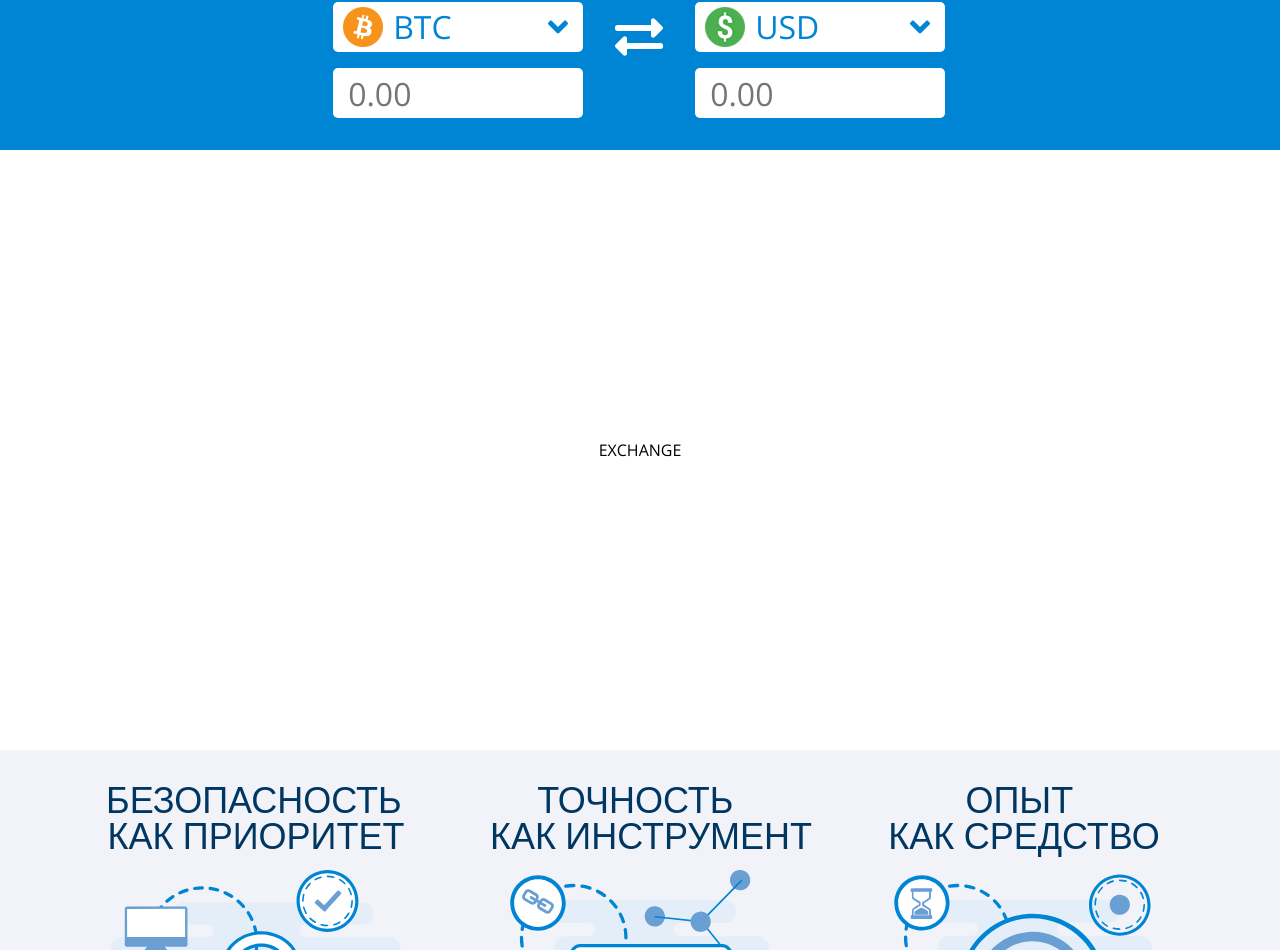
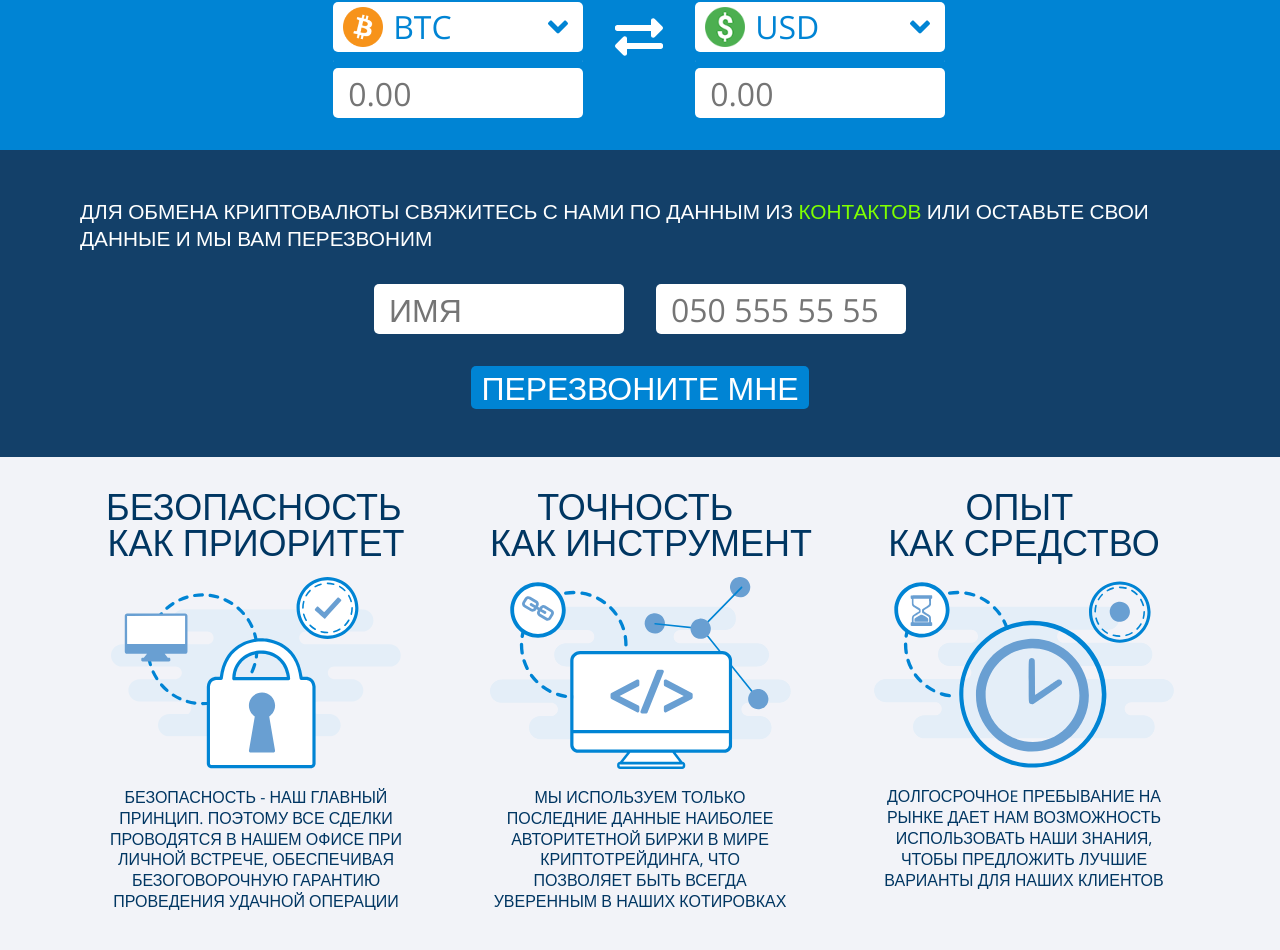
Before and after one commit to ZefirTheFear/crypto-exchange, a React (Create React App) app: page / in a window 1280 px wide. Shown: the part 725-1675 px from the top of the page. Built offline with nearby package versions, Linux system fonts and the light colour scheme; no server answers.

Commit message:
added exchange(design)

```diff
--- a/src/components/Calculator/Calculator.js
+++ b/src/components/Calculator/Calculator.js
@@ -183,6 +183,7 @@ const Calculator = () => {
                 type="number"
                 className="calculator__from-currency-input"
                 placeholder="0.00"
+                autoComplete="off"
                 onChange={showPriceTo}
               />
             </div>
@@ -228,6 +229,7 @@ const Calculator = () => {
                 type="number"
                 className="calculator__to-currency-input"
                 placeholder="0.00"
+                autoComplete="off"
                 onChange={showPriceFrom}
               />
             </div>
--- a/src/components/Contacts/Contacts.js
+++ b/src/components/Contacts/Contacts.js
@@ -27,7 +27,7 @@ const Contacts = () => {
       desc: "(055) 555-55-55"
     },
     {
-      title: "clock",
+      title: "schedule",
       icon: <FaClock />,
       desc: "Пн-Пт: 09-19, Сб-ВС: 10-18"
     }
@@ -41,7 +41,7 @@ const Contacts = () => {
           <div>
             {data.map(item => {
               return (
-                <div className="contacts__info-unit">
+                <div className="contacts__info-unit" key={item.title}>
                   <span className="contacts__info-unit-icon">{item.icon}</span>
                   <span key={item.title}>{item.desc}</span>
                 </div>
@@ -53,11 +53,8 @@ const Contacts = () => {
           <iframe
             src="https://www.google.com/maps/embed?pb=!1m18!1m12!1m3!1d1508.8242225705437!2d30.49815745039385!3d50.50570909930367!2m3!1f0!2f0!3f0!3m2!1i1024!2i768!4f13.1!3m3!1m2!1s0x40d4d35b3676fc77%3A0xd783ef0744b3ee80!2z0J7QsdC80LXQvSDQstCw0LvRjtGC!5e0!3m2!1sru!2sua!4v1579439381235!5m2!1sru!2sua"
             className="contacts__map-iframe"
-            // width="600"
-            // height="450"
-            frameborder="0"
-            // style={{ border: "0" }}
-            allowfullscreen=""
+            frameBorder="0"
+            allowFullScreen=""
             title="map"
           ></iframe>
         </div>
--- a/src/components/Exchange/Exchange.js
+++ b/src/components/Exchange/Exchange.js
@@ -1,9 +1,74 @@
-import React from "react";
+import React, { useState, useContext } from "react";
+
+import Context from "../../context";
 
 import "./Exchange.scss";
 
 const Exchange = () => {
-  return <section className="exchange">exchange</section>;
+  const context = useContext(Context);
+
+  const [name, setName] = useState("");
+  const [number, setNumber] = useState("");
+
+  const nameOnChange = e => {
+    setName(e.target.value);
+  };
+
+  const numberOnChange = e => {
+    setNumber(e.target.value);
+  };
+
+  const sendData = e => {
+    e.preventDefault();
+    console.log("name - " + name);
+    console.log("number - " + number);
+  };
+
+  const openSuccessModal = () => {
+    console.log("modal in progress");
+  };
+
+  return (
+    <section className="exchange">
+      <div className="exchange__inner">
+        <div className="exchange__desc">
+          для обмена криптовалюты свяжитесь с нами по данным из{" "}
+          <span
+            className="exchange__contact-link"
+            onClick={() => {
+              context.scrollTo(document.querySelector(".contacts"));
+            }}
+          >
+            контактов
+          </span>{" "}
+          или оставьте свои данные и мы вам перезвоним
+        </div>
+        <form className="exchange__form" onSubmit={sendData}>
+          <div>
+            <input
+              type="text"
+              className="exchange__input"
+              placeholder="имя"
+              autoComplete="off"
+              value={name}
+              onChange={nameOnChange}
+            />
+            <input
+              type="tel"
+              className="exchange__input"
+              placeholder="050 555 55 55"
+              autoComplete="off"
+              value={number}
+              onChange={numberOnChange}
+            />
+          </div>
+          <button type="submit" className="exchange__btn" onClick={openSuccessModal}>
+            перезвоните мне
+          </button>
+        </form>
+      </div>
+    </section>
+  );
 };
 
 export default Exchange;
--- a/src/components/Exchange/Exchange.scss
+++ b/src/components/Exchange/Exchange.scss
@@ -1,7 +1,78 @@
+@import "../../_variables.scss";
+
 .exchange {
-  height: 600px;
+  padding: 2rem 0;
+  background: $exchange-bg;
+  color: $exchange-color;
   display: flex;
   justify-content: center;
   align-items: center;
   text-transform: uppercase;
 }
+
+.exchange__inner {
+  width: 90%;
+}
+
+.exchange__desc {
+  font-size: 1.3rem;
+  margin: 1rem;
+  line-height: 1.3;
+
+  @media (max-width: 767px) {
+    font-size: 1rem;
+  }
+}
+
+.exchange__contact-link {
+  cursor: pointer;
+  color: chartreuse;
+
+  &:hover {
+    color: darken(chartreuse, 10);
+  }
+}
+
+.exchange__form {
+  text-align: center;
+}
+
+.exchange__input {
+  width: 250px;
+  height: 50px;
+  padding: 10px 15px;
+  margin: 1rem;
+  outline: 0;
+  border: 0;
+  border-radius: 5px;
+  font-family: "Open Sans", sans-serif;
+  font-size: 2rem;
+  text-transform: uppercase;
+  color: $exchange-bg;
+
+  @media (max-width: 767px) {
+    width: 250px;
+  }
+}
+
+.exchange__btn {
+  margin: 1rem;
+  padding: 0 10px;
+  background: $calculator-bg;
+  color: $exchange-color;
+  border: 0;
+  outline: 0;
+  border-radius: 5px;
+  font-family: "Open Sans", sans-serif;
+  font-size: 2rem;
+  text-transform: uppercase;
+  cursor: pointer;
+
+  &:hover {
+    background: darken($calculator-bg, 10);
+  }
+
+  @media (max-width: 767px) {
+    font-size: 1.5rem;
+  }
+}
```
